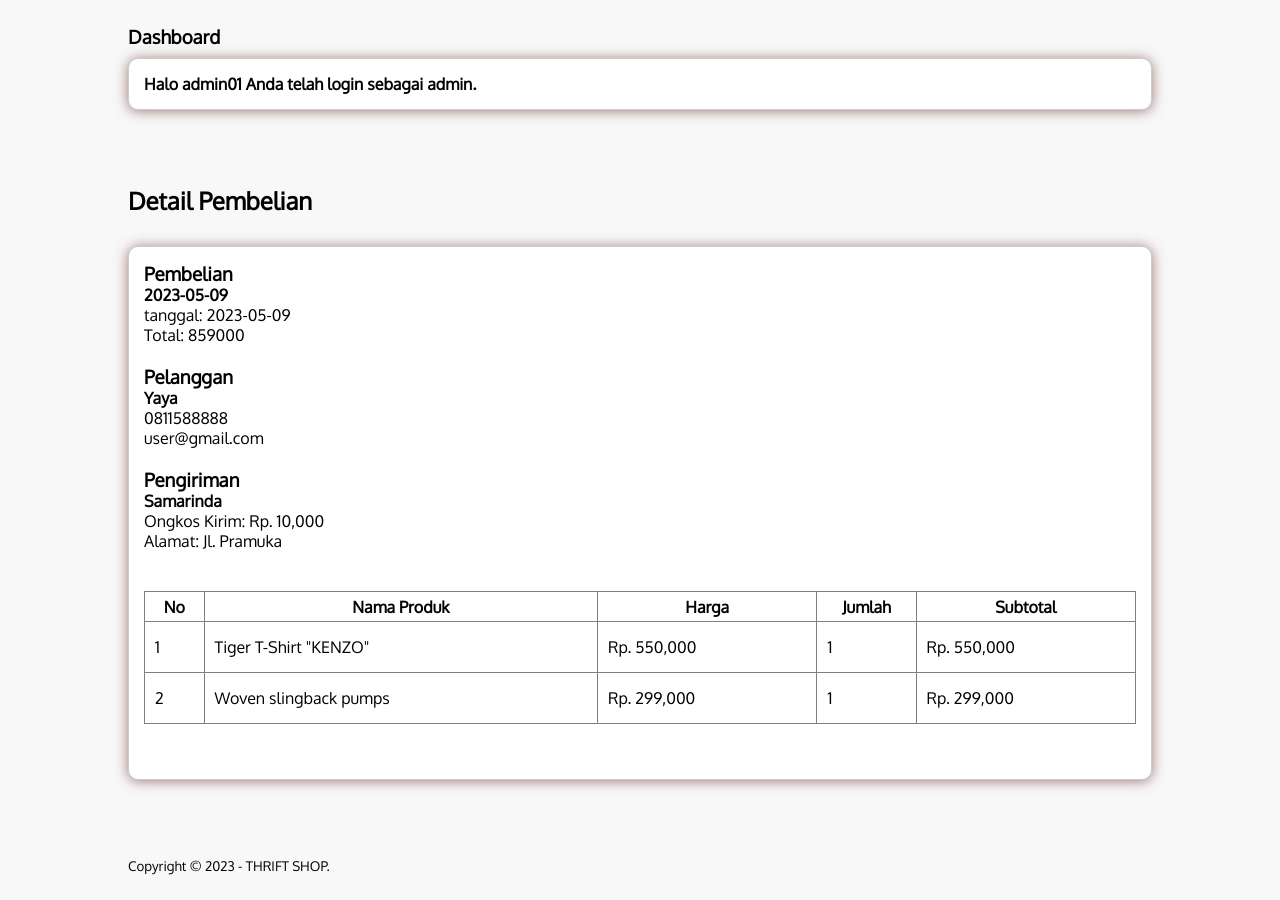
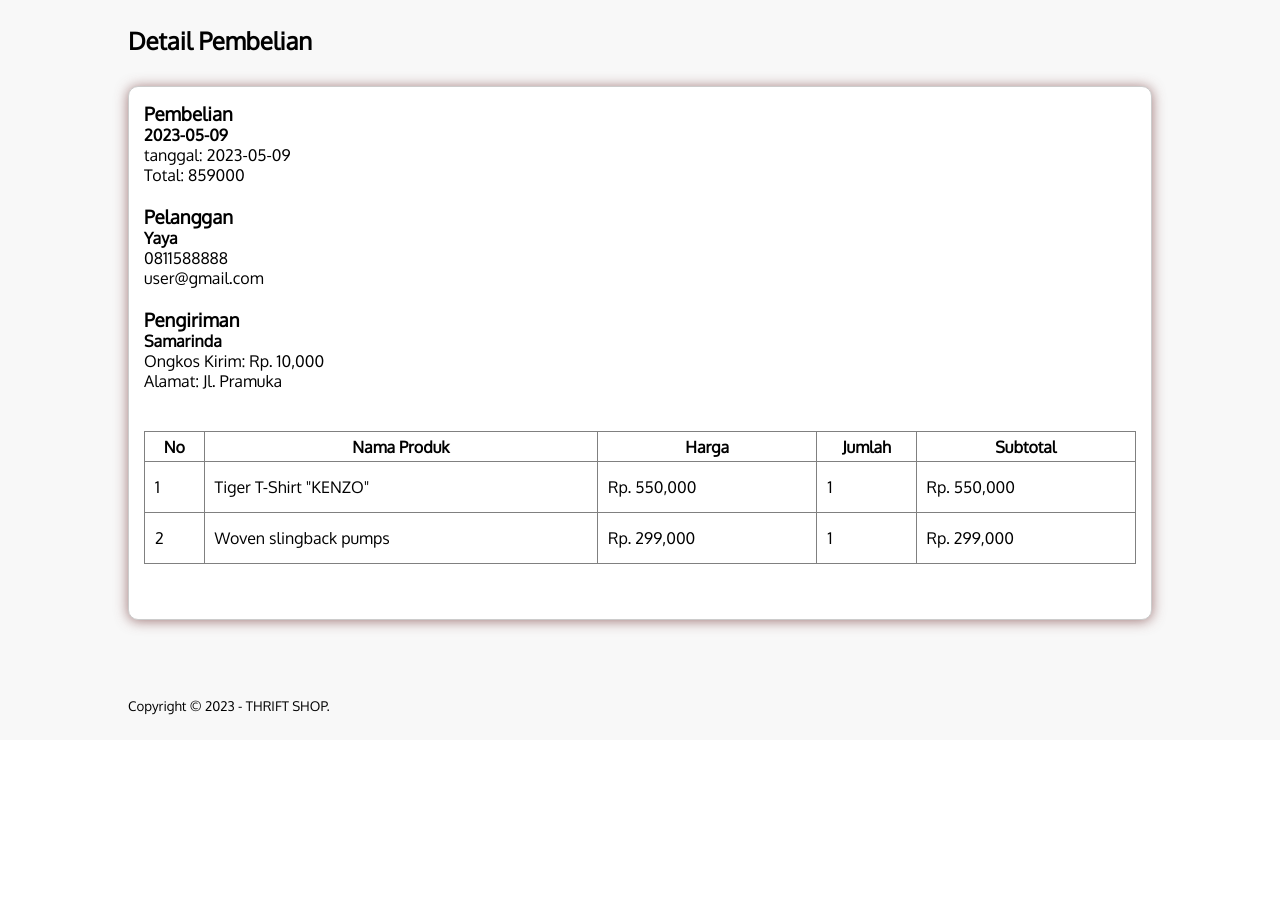
Before and after one commit to Kelompok-3-B1/Thriftshop_PA_kel3, a PHP site: page /detail-pembelian.php?id=12 in a window 1280 px wide. Shown: the part 80-980 px from the top of the page. After the commit the page ends 795 px from the top, so only its background shows below. Run offline with PHP 8.4, Linux system fonts and the light colour scheme; a user stored in the database is signed in; data comes from the database, SQL or seed files in the repository.

Commit message:
menghapus section user

```diff
--- a/detail-pembelian.php
+++ b/detail-pembelian.php
@@ -37,16 +37,6 @@
             </ul>
         </div>
     </header>
-
-    <!-- content -->
-    <div class="section">
-        <div class="container">
-            <h3>Dashboard</h3>
-            <div class="box">
-                <h4>Halo <b><?php echo $_SESSION['user']; ?></b> Anda telah login sebagai <b><?php echo $_SESSION['level']; ?></b>.</h4>
-            </div>
-        </div>
-    </div>
 
     <!-- transaksi -->
     <div class="section">
```
Also changed, not shown: detail-transaksi.php (+0 -10 lines).
